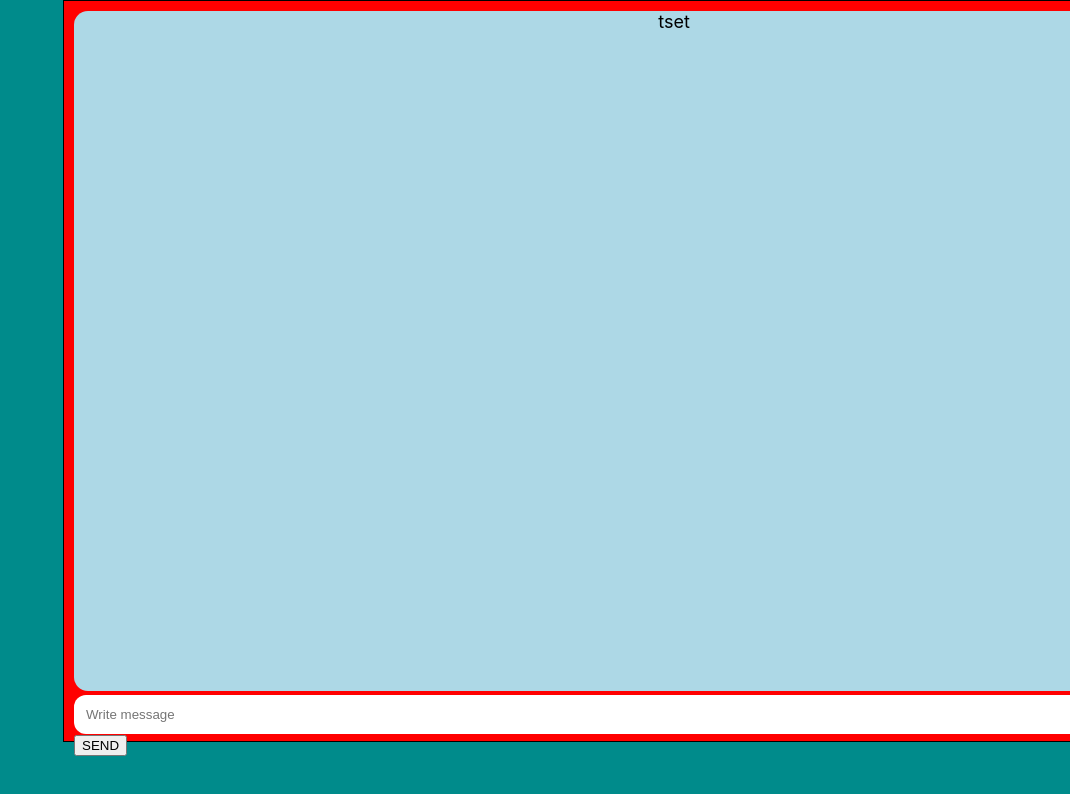
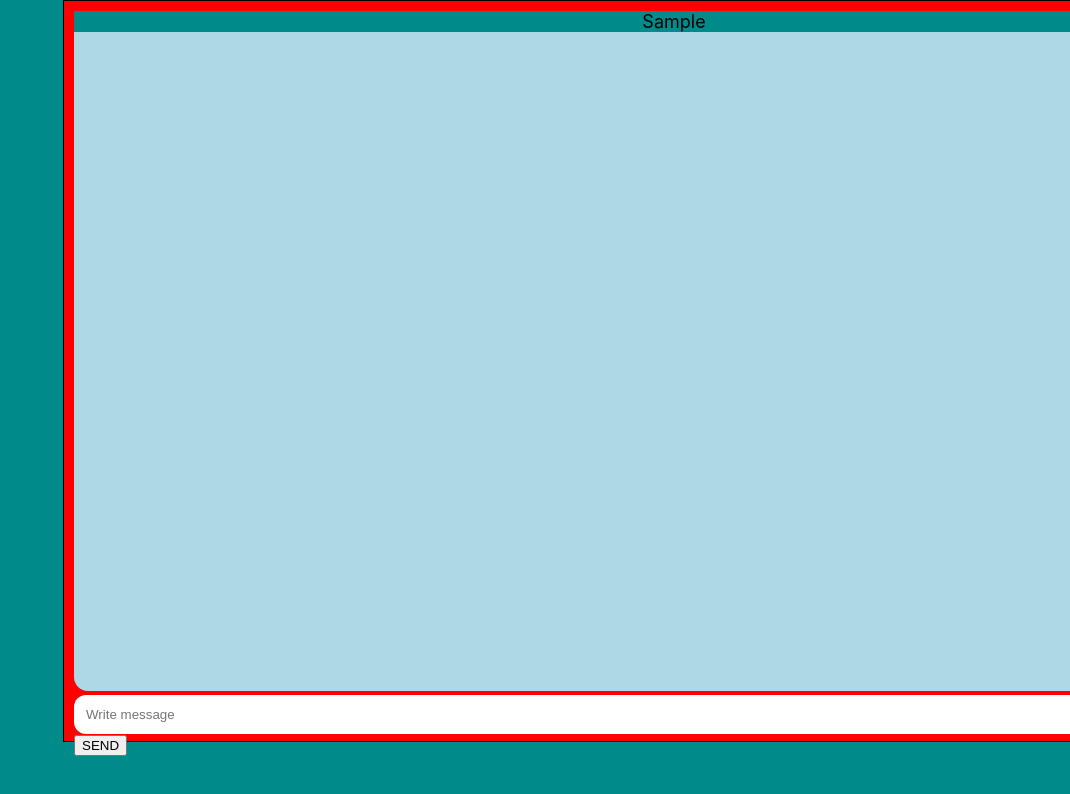
Before and after one commit to EmirU116/web-project, a React (Create React App) app in the folder front/: page / in a window 1280 px wide. Both pictures are taken after typing "Sample" into the empty fields and a click on the button "SEND". Shown: the top 794 px of the page, without its empty margins (210-1280 px from the left). Built offline with nearby package versions, Linux system fonts and the light colour scheme.

Commit message:
message box is currently working, but only from 1 user

```diff
--- a/front/src/Component/StartPage/StartPage.jsx
+++ b/front/src/Component/StartPage/StartPage.jsx
@@ -1,26 +1,37 @@
-import React, { useState } from 'react'
-import './StartPage.css'
-
+import React, { useState } from 'react';
+import './StartPage.css';
 
 export default function StartPage() {
-  const [inputmessage, setinputmessage] = useState("");
+  const [inputMessage, setInputMessage] = useState("");
+  const [messages, setMessages] = useState([]);
 
-  function  messageSender(e) {
-    setinputmessage(e.target.value);
-    console.log(inputmessage);
-
-
+  function messageSender(e) {
+    setInputMessage(e.target.value);
   }
 
+  function sendMessage() {
+    if (inputMessage.trim() !== "") {
+      setMessages([...messages, inputMessage]);
+      setInputMessage("");
+    }
+  }
 
   return (
-        <div>
-            <div className='textDiv'>
-                <div className='chat'>tset</div>
-                <input type='text' placeholder='Write message' onChange={messageSender} value={inputmessage}></input>
-                <button onClick={messageSender}>SEND </button>
-            </div>
-
+    <div>
+      <div className='textDiv'>
+        <div className='chat'>
+          {messages.map((msg, index) => (
+            <div key={index} className='message'>{msg}</div>
+          ))}
+        </div>
+        <input
+          type='text'
+          placeholder='Write message'
+          onChange={messageSender}
+          value={inputMessage}
+        />
+        <button onClick={sendMessage}>SEND</button>
+      </div>
     </div>
-  )
+  );
 }
```
